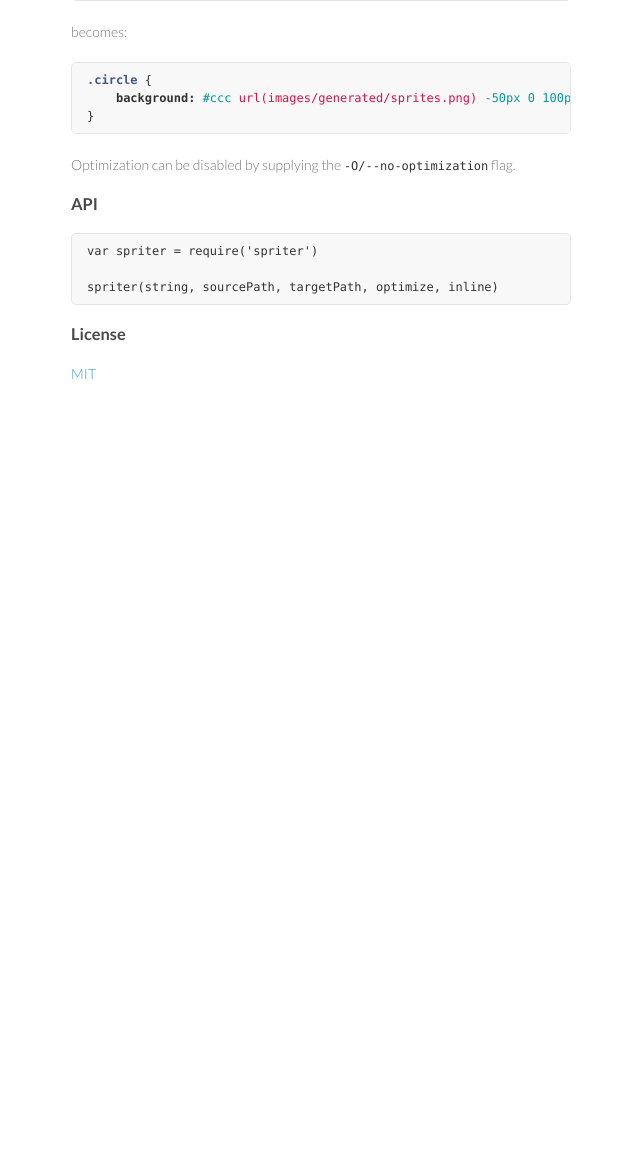
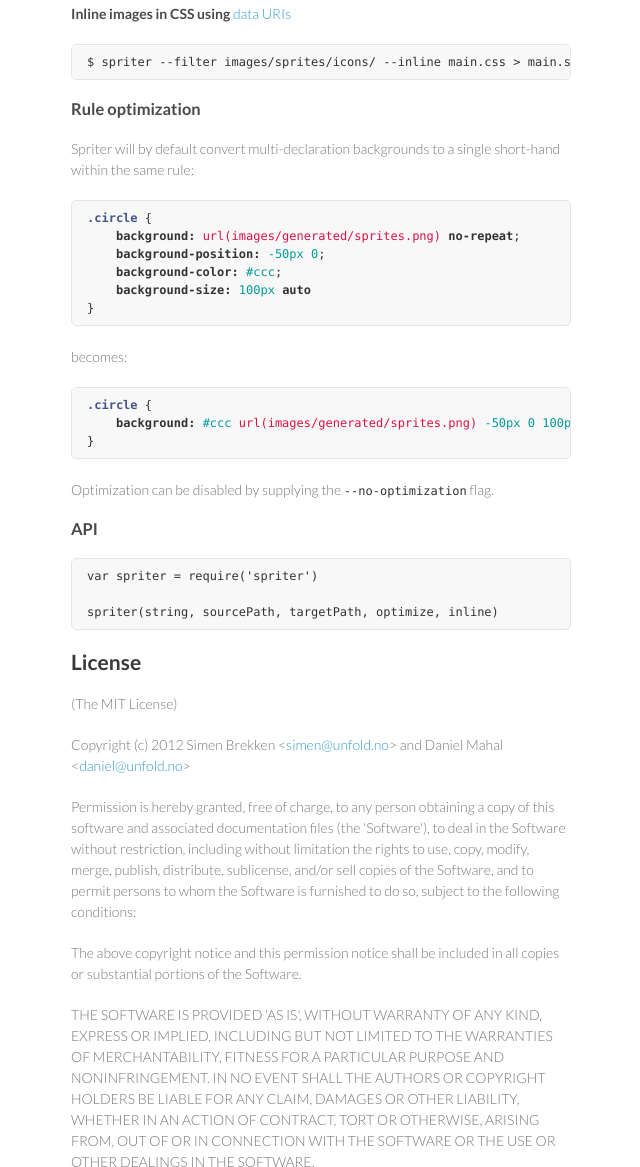
Before and after one commit to unfold/spriter, a plain HTML site: page index.html in a window 1280 px wide. Shown: the part 1633-2800 px from the top of the page, without its empty margins (499-1139 px from the left). Before the commit the page ends 2087 px from the top, so only its background shows below. Drawn offline with Linux system fonts and the light colour scheme.

Commit message:
Create gh-pages branch via GitHub

```diff
--- a/index.html
+++ b/index.html
@@ -28,7 +28,9 @@
         </ul>
       </header>
       <section>
-        <h3>CSS Sprites Made Simple.</h3>
+        <p><a href="http://travis-ci.org/unfold/spriter"><img src="https://secure.travis-ci.org/unfold/spriter.png" alt="build status"></a></p>
+
+<h3>CSS Sprites Made Simple.</h3>
 
 <p>Spriter analyzes your existing CSS files and either generates highly optimized sprite sheets using a <a href="http://codeincomplete.com/posts/2011/5/7/bin_packing">growing binary tree bin-packing algorithm</a> or inlines them using <a href="http://en.wikipedia.org/wiki/Data_URI_scheme#CSS">data URIs</a> and outputs an updated CSS stylesheet.</p>
 
@@ -84,7 +86,7 @@
 
 <p>This is handy for multi-page sites where you want to group sprite sheets by page or similar.</p>
 
-<h4>Inline images in resulting CSS using <a href="http://en.wikipedia.org/wiki/Data_URI_scheme#CSS">data URIs</a>
+<h4>Inline images in CSS using <a href="http://en.wikipedia.org/wiki/Data_URI_scheme#CSS">data URIs</a>
 </h4>
 
 <pre><code>$ spriter --filter images/sprites/icons/ --inline main.css &gt; main.sprited.css
@@ -109,7 +111,7 @@
 <span class="p">}</span>
 </pre></div>
 
-<p>Optimization can be disabled by supplying the <code>-O/--no-optimization</code> flag.</p>
+<p>Optimization can be disabled by supplying the <code>--no-optimization</code> flag.</p>
 
 <h3>API</h3>
 
@@ -118,9 +120,30 @@
 spriter(string, sourcePath, targetPath, optimize, inline)
 </code></pre>
 
-<h3>License</h3>
+<h2>License</h2>
 
-<p><a href="http://en.wikipedia.org/wiki/MIT_License">MIT</a></p>
+<p>(The MIT License)</p>
+
+<p>Copyright (c) 2012 Simen Brekken &lt;<a href="mailto:simen@unfold.no">simen@unfold.no</a>&gt; and Daniel Mahal &lt;<a href="mailto:daniel@unfold.no">daniel@unfold.no</a>&gt;</p>
+
+<p>Permission is hereby granted, free of charge, to any person obtaining
+a copy of this software and associated documentation files (the
+'Software'), to deal in the Software without restriction, including
+without limitation the rights to use, copy, modify, merge, publish,
+distribute, sublicense, and/or sell copies of the Software, and to
+permit persons to whom the Software is furnished to do so, subject to
+the following conditions:</p>
+
+<p>The above copyright notice and this permission notice shall be
+included in all copies or substantial portions of the Software.</p>
+
+<p>THE SOFTWARE IS PROVIDED 'AS IS', WITHOUT WARRANTY OF ANY KIND,
+EXPRESS OR IMPLIED, INCLUDING BUT NOT LIMITED TO THE WARRANTIES OF
+MERCHANTABILITY, FITNESS FOR A PARTICULAR PURPOSE AND NONINFRINGEMENT.
+IN NO EVENT SHALL THE AUTHORS OR COPYRIGHT HOLDERS BE LIABLE FOR ANY
+CLAIM, DAMAGES OR OTHER LIABILITY, WHETHER IN AN ACTION OF CONTRACT,
+TORT OR OTHERWISE, ARISING FROM, OUT OF OR IN CONNECTION WITH THE
+SOFTWARE OR THE USE OR OTHER DEALINGS IN THE SOFTWARE.</p>
       </section>
       <footer>
         <p>This project is maintained by <a href="https://github.com/unfold">unfold</a></p>
```
Also changed, not shown: params.json (+1 -1 lines).
